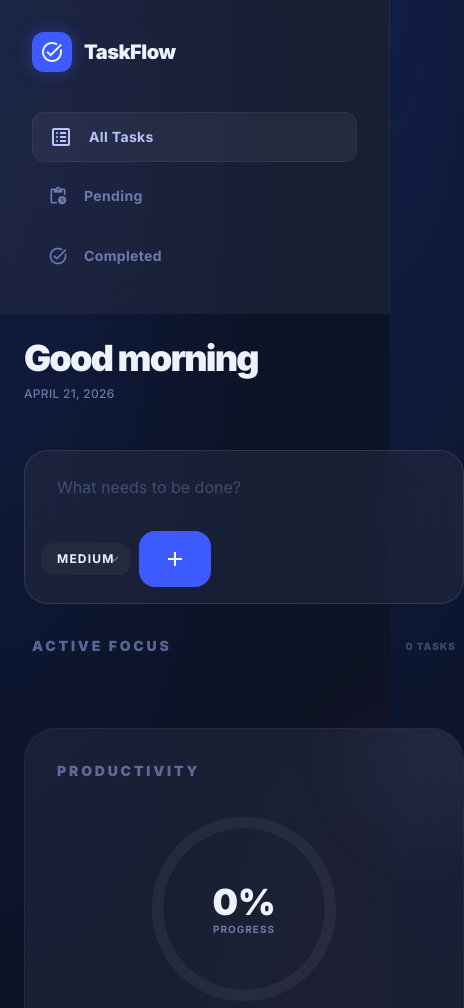
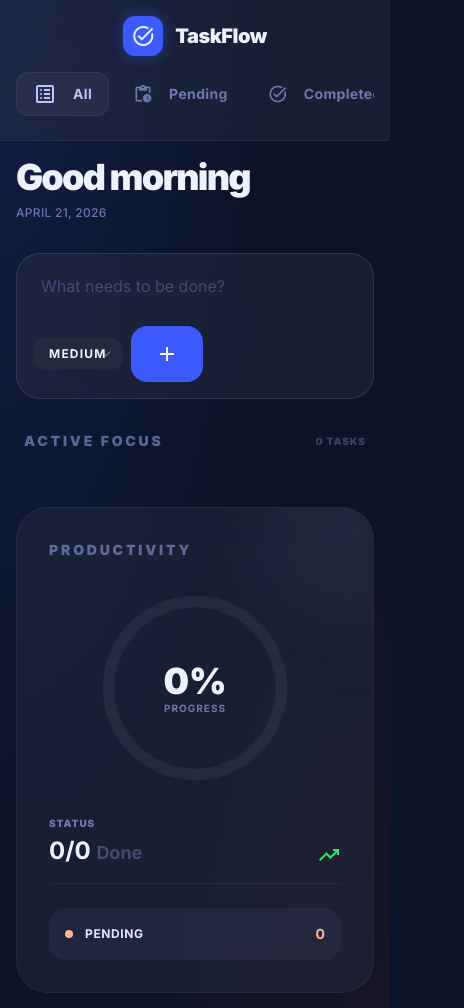
Before and after one commit to hardiksinghh18/ToDo-List, a plain HTML site: page index.html in a window 390 px wide. Shown: the top 1008 px of the page, 464 px wide, since content can reach past the window. Drawn offline with nearby package versions, Linux system fonts and the light colour scheme.

Commit message:
fix: responsiveness of platform

```diff
--- a/index.html
+++ b/index.html
@@ -3,7 +3,7 @@
 <head>
     <meta charset="utf-8"/>
     <meta content="width=device-width, initial-scale=1.0" name="viewport"/>
-    <title>To-Do Dashboard</title>
+    <title>TaskFlow</title>
     <script src="https://cdn.tailwindcss.com?plugins=forms,container-queries"></script>
     <link href="https://fonts.googleapis.com/css2?family=Inter:wght@100;300;400;500;600;700;800;900&amp;display=swap" rel="stylesheet"/>
     <link href="https://fonts.googleapis.com/css2?family=Material+Symbols+Outlined:wght,FILL@100..700,0..1&amp;display=swap" rel="stylesheet"/>
@@ -108,10 +108,10 @@
         }
     </style>
 </head>
-<body class="custom-scrollbar overflow-x-hidden">
-    <div class="min-h-screen flex flex-col lg:flex-row">
-        <!-- Sidebar Navigation -->
-        <aside class="w-full lg:w-72 glass-panel border-r border-white/5 p-8 flex flex-col gap-10 z-10">
+<body class="custom-scrollbar">
+    <div class="min-h-screen flex flex-col lg:flex-row overflow-x-hidden">
+        <!-- Sidebar/Top Navigation -->
+        <aside class="w-full lg:w-72 glass-panel border-b lg:border-r border-white/5 p-4 lg:p-8 flex flex-col items-center sm:flex-row sm:justify-between lg:flex-col lg:justify-start gap-4 lg:gap-10 z-10 sticky top-0">
             <div class="flex items-center gap-3">
                 <div class="w-10 h-10 bg-primary-container rounded-xl flex items-center justify-center shadow-[0_0_15px_rgba(61,90,254,0.4)]">
                     <span class="material-symbols-outlined text-indigo-50">task_alt</span>
@@ -119,37 +119,39 @@
                 <h1 class="text-xl font-black text-indigo-50 tracking-tight">TaskFlow</h1>
             </div>
 
-            <nav class="flex flex-col gap-2">
-                <button id="filter-all" class="nav-btn group active flex items-center gap-4 px-4 py-3 rounded-xl bg-white/5 text-primary border border-white/5 transition-all">
+            <nav class="flex flex-row lg:flex-col gap-2 w-full sm:w-auto lg:w-full overflow-x-auto pb-2 lg:pb-0 custom-scrollbar">
+                <button id="filter-all" class="nav-btn group active flex items-center gap-4 px-4 py-2 lg:py-3 rounded-xl bg-white/5 text-primary border border-white/5 transition-all whitespace-nowrap">
                     <span class="material-symbols-outlined transition-transform group-hover:scale-110">list_alt</span>
-                    <span class="font-bold text-sm tracking-wide">All Tasks</span>
+                    <span class="font-bold text-sm tracking-wide">All</span>
                 </button>
-                <button id="filter-pending" class="nav-btn group flex items-center gap-4 px-4 py-3 rounded-xl text-indigo-300/60 hover:text-indigo-50 transition-all">
+                <button id="filter-pending" class="nav-btn group flex items-center gap-4 px-4 py-2 lg:py-3 rounded-xl text-indigo-300/60 hover:text-indigo-50 transition-all whitespace-nowrap">
                     <span class="material-symbols-outlined transition-transform group-hover:scale-110 text-xl">pending_actions</span>
-                    <span class="font-bold text-sm tracking-wide">Pending</span>
+                    <span class="font-bold text-sm tracking-wide sm:hidden lg:inline">Pending</span>
+                    <span class="font-bold text-sm tracking-wide hidden sm:inline lg:hidden">Pending</span>
                 </button>
-                <button id="filter-completed" class="nav-btn group flex items-center gap-4 px-4 py-3 rounded-xl text-indigo-300/60 hover:text-indigo-50 transition-all">
+                <button id="filter-completed" class="nav-btn group flex items-center gap-4 px-4 py-2 lg:py-3 rounded-xl text-indigo-300/60 hover:text-indigo-50 transition-all whitespace-nowrap">
                     <span class="material-symbols-outlined transition-transform group-hover:scale-110 text-xl">task_alt</span>
-                    <span class="font-bold text-sm tracking-wide">Completed</span>
+                    <span class="font-bold text-sm tracking-wide sm:hidden lg:inline">Completed</span>
+                    <span class="font-bold text-sm tracking-wide hidden sm:inline lg:hidden">Done</span>
                 </button>
             </nav>
         </aside>
 
         <!-- Main Content Area -->
-        <main class="flex-1 p-6 lg:p-12">
-            <div class="max-w-6xl mx-auto flex flex-col gap-12">
+        <main class="flex-1 p-4 lg:p-12 w-full">
+            <div class="max-w-full lg:max-w-6xl mx-auto flex flex-col gap-8 lg:gap-12">
                 <!-- Header -->
                 <header class="flex flex-col gap-2">
                     <h2 class="text-4xl lg:text-5xl font-black text-indigo-50 tracking-tighter" id="greeting">Good morning</h2>
                     <p class="text-indigo-300/60 font-medium tracking-wide uppercase text-xs" id="current-date">October 23, 2023</p>
                 </header>
 
-                <div class="grid grid-cols-12 gap-10">
+                <div class="grid grid-cols-12 gap-6 lg:gap-10">
                     <!-- Task List Section -->
                     <section class="col-span-12 lg:col-span-8 flex flex-col gap-8">
                         <!-- Task Input -->
                         <div class="glass-panel p-2 rounded-3xl border border-white/10 flex flex-col sm:flex-row gap-2">
-                            <input id="todo-input" class="flex-1 bg-transparent border-none focus:ring-0 text-white placeholder-indigo-300/30 px-6 py-4" placeholder="What needs to be done?" type="text"/>
+                            <input id="todo-input" class="flex-1 bg-transparent border-none focus:ring-0 text-white placeholder-indigo-300/30 px-4 sm:px-6 py-3 sm:py-4" placeholder="What needs to be done?" type="text"/>
                             <div class="flex items-center gap-2 p-2">
                                 <select id="priority-select" class="bg-surface-container-high text-indigo-50 border-none rounded-xl focus:ring-primary text-xs font-bold uppercase tracking-widest px-4 py-2">
                                     <option value="low">Low</option>
--- a/script.js
+++ b/script.js
@@ -139,7 +139,7 @@
 
     function createTaskElement(task) {
         const div = document.createElement('div');
-        div.className = "group relative flex items-center gap-6 p-5 rounded-2xl bg-surface-container-low/40 hover:bg-surface-container-high/60 transition-all duration-300 border border-white/5 backdrop-blur-md";
+        div.className = "group relative flex items-center gap-2 sm:gap-6 p-3 sm:p-5 rounded-2xl bg-surface-container-low/40 hover:bg-surface-container-high/60 transition-all duration-300 border border-white/5 backdrop-blur-md";
 
         const priorityColors = {
             low: "bg-primary border-primary",
@@ -159,21 +159,21 @@
                 <span class="material-symbols-outlined absolute top-0 left-0 text-on-primary pointer-events-none opacity-0 peer-checked:opacity-100 text-lg transition-opacity flex items-center justify-center w-full h-full">check</span>
             </div>
             <div class="flex-1 flex flex-col gap-1 min-w-0">
-                <span class="text-lg font-medium text-indigo-50 transition-all truncate ${task.completed ? 'line-through text-indigo-300/30' : ''}">
+                <span class="text-base sm:text-lg font-medium text-indigo-50 transition-all truncate ${task.completed ? 'line-through text-indigo-300/30' : ''}">
                     ${task.text}
                 </span>
-                <div class="flex items-center gap-4">
-                    <span class="flex items-center gap-1.5 text-[10px] font-black uppercase tracking-widest text-indigo-300/40">
+                <div class="flex flex-wrap items-center gap-2 sm:gap-4">
+                    <span class="flex items-center gap-1.5 text-[9px] sm:text-[10px] font-black uppercase tracking-widest text-indigo-300/40">
                         <span class="material-symbols-outlined text-xs">calendar_today</span>
-                        Added ${task.createdAt}
+                        ${task.createdAt}
                     </span>
-                    <div class="flex items-center gap-1.5 px-2 py-0.5 rounded-full border ${priorityBadge[task.priority]}">
+                    <div class="flex items-center gap-1 px-1.5 py-0.5 rounded-full border ${priorityBadge[task.priority]}">
                         <span class="w-1 h-1 rounded-full ${task.priority === 'high' ? 'bg-secondary shadow-[0_0_8px_rgba(255,181,156,0.6)]' : 'bg-primary'}"></span>
-                        <span class="text-[10px] font-bold tracking-wider uppercase">${task.priority} Priority</span>
+                        <span class="text-[9px] sm:text-[10px] font-bold tracking-wider uppercase">${task.priority}</span>
                     </div>
                 </div>
             </div>
-            <div class="flex gap-1 opacity-0 group-hover:opacity-100 transition-opacity">
+            <div class="flex gap-0.5 sm:gap-1 lg:opacity-0 lg:group-hover:opacity-100 transition-opacity">
                 <button class="edit-btn p-2 hover:bg-white/10 rounded-lg text-indigo-300 transition-colors">
                     <span class="material-symbols-outlined text-xl">edit</span>
                 </button>
```
Also changed, not shown: 1 other file.
